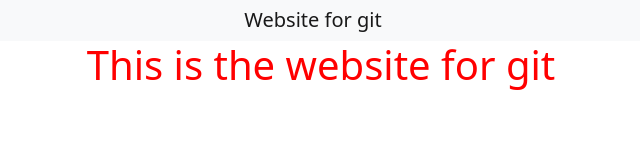
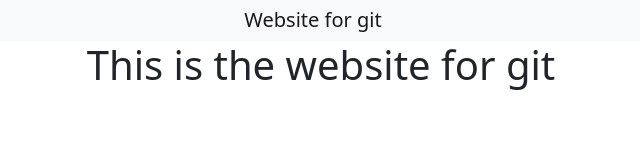
Before and after one commit to AdyArkPra/Adyatma_upn_zetta_git_day1, a plain HTML site: page Index.html in a window 1280 px wide. Shown: the whole page, without its empty margins (319-959 px from the left). Drawn offline with nearby package versions, Linux system fonts and the light colour scheme.

Commit message:
Revert "[UI] Update Index HTML and Style.css to have red color on text <h1>"

```diff
--- a/Assets/Style.css
+++ /dev/null
@@ -1,3 +0,0 @@
-.red-color{
-    color: red;
-}
--- a/Index.html
+++ b/Index.html
@@ -6,7 +6,6 @@
     <meta http-equiv="X-UA-Compatible" content="IE=edge">
     <meta name="viewport" content="width=device-width, initial-scale=1.0">
     <title>Website for git</title>
-    <link rel="stylesheet" href="Assets/Style.css">
     <link href="https://cdn.jsdelivr.net/npm/bootstrap@5.2.2/dist/css/bootstrap.min.css" rel="stylesheet"
         integrity="sha384-Zenh87qX5JnK2Jl0vWa8Ck2rdkQ2Bzep5IDxbcnCeuOxjzrPF/et3URy9Bv1WTRi" crossorigin="anonymous">
     <nav class="navbar navbar-light bg-light justify-content-center">
@@ -17,6 +16,6 @@
 </head>
 
 <body>
-    <h1 class="red-color" style="text-align: center;"> This is the website for git </h1>
+    <h1 style="text-align: center;"> This is the website for git </h1>
 </body>
 </html>
```
